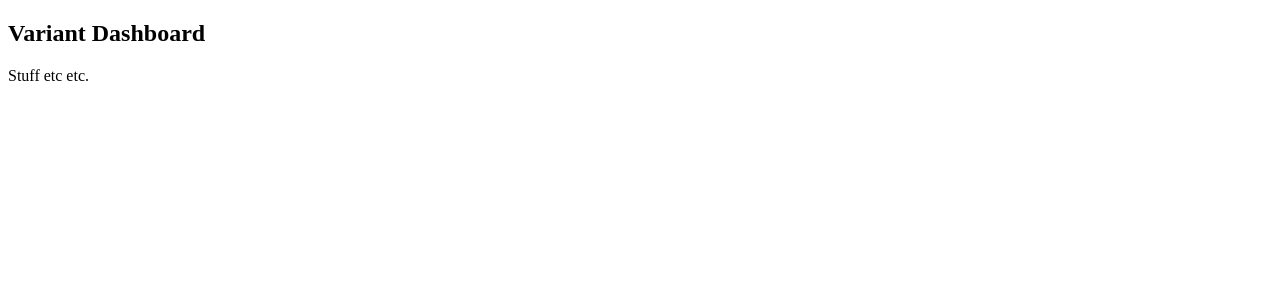
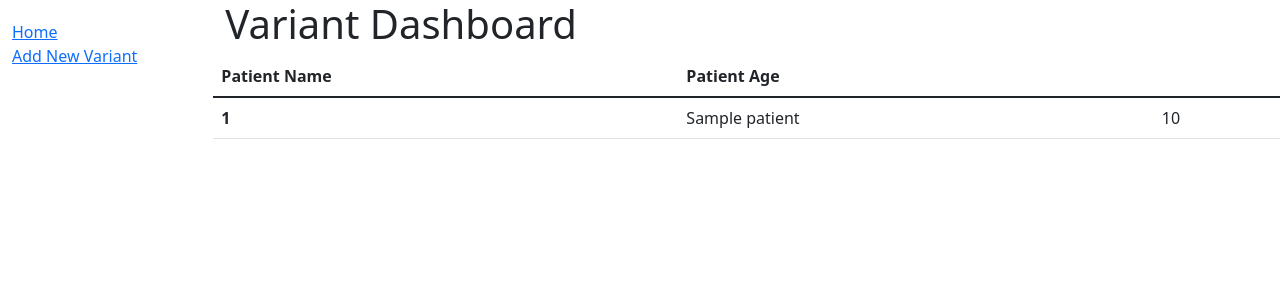
Before and after one commit to ievalipska/biol60860django, a Django app: template dashboard/templates/dashboard/home.html in a window 1280 px wide. Shown: the top 300 px of the page. Run offline with Django 3.2, Linux system fonts and the light colour scheme; the template is opened without the code that fills it: most values are stand-ins (such as "Sample title", 1, 10 or a date in 2020).

Commit message:
Add sidebar to base html and some basic home/addvariant pages

```diff
--- /dev/null
+++ b/dashboard/static/css/styles.css
@@ -0,0 +1,5 @@
+.sidebar-nav {
+    margin-top: 20px;
+    padding: 0;
+    list-style: none;
+  }
--- a/dashboard/templates/dashboard/home.html
+++ b/dashboard/templates/dashboard/home.html
@@ -1,6 +1,27 @@
 {% extends "base.html" %}
 
 {% block content %}
-    <h2>Variant Dashboard</h2>
-    <p>Stuff etc etc.</p>
-{% endblock content %}
+
+    <h1>Variant Dashboard</h1>
+
+    <div class="row">
+        <table class="table">
+            <thead>
+              <tr>
+                <th scope="col">Patient Name</th>
+                <th scope="col">Patient Age</th>
+              </tr>
+            </thead>
+            <tbody>
+              {% for patient in data %}
+              <tr>
+              <th scope="row">{{ forloop.counter }}</th>
+                <td>{{patient.Name}}</td>
+                <td>{{patient.Age}}</td>
+              {% endfor %}
+              </tr>
+            </tbody>
+          </table>
+    </div>
+
+{% endblock %}
--- a/dashboard/urls.py
+++ b/dashboard/urls.py
@@ -2,5 +2,6 @@ from django.urls import path
 from . import views
 
 urlpatterns = [
-    path('', views.homepage, name='home'),
+    path('', views.home, name='home'),
+    path('addvariant', views.addvariant, name='addvariant'),
 ]
--- a/templates/base.html
+++ b/templates/base.html
@@ -1,9 +1,33 @@
 <!DOCTYPE html>
-<html>
-<head>
-    <title>Variant Dashboard</title>  <!-- This is the title that appears in the browser tab-->
-</head>
-<body>
-{% block content %}{% endblock %}
-</body>
+<html lang="en">
+  <head>
+    {% block title %}
+      <title>Variant Dashboard</title>
+    {% endblock %}
+    <meta charset="utf-8" />
+    <meta name="viewport" content="width=device-width, initial-scale=1" />
+    <link
+      href="https://cdn.jsdelivr.net/npm/bootstrap@5.1.3/dist/css/bootstrap.min.css"
+      rel="stylesheet"
+      integrity="sha384-1BmE4kWBq78iYhFldvKuhfTAU6auU8tT94WrHftjDbrCEXSU1oBoqyl2QvZ6jIW3"
+      crossorigin="anonymous" />
+    <!-- Add additional CSS in static file -->
+    {% load static %}
+    <link rel="stylesheet" href="{% static 'css/styles.css' %}" />
+  </head>
+  <body>
+    <div class="container-fluid">
+      <div class="row">
+        <div class="col-sm-2">
+          {% block sidebar %}
+            <ul class="sidebar-nav">
+              <li><a href="{% url 'home' %}">Home</a></li>
+              <li><a href="{% url 'addvariant' %}">Add New Variant</a></li>
+            </ul>
+          {% endblock %}
+        </div>
+        <div class="col-sm-10 ">{% block content %}{% endblock %}</div>
+      </div>
+    </div>
+  </body>
 </html>
```
Also changed, not shown: dashboard/templates/dashboard/addvariant.html (added, +7 -0 lines), dashboard/views.py (+11 -3 lines).
